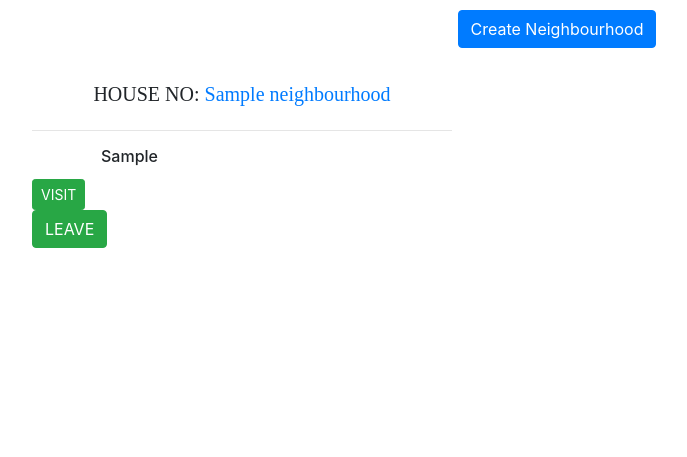
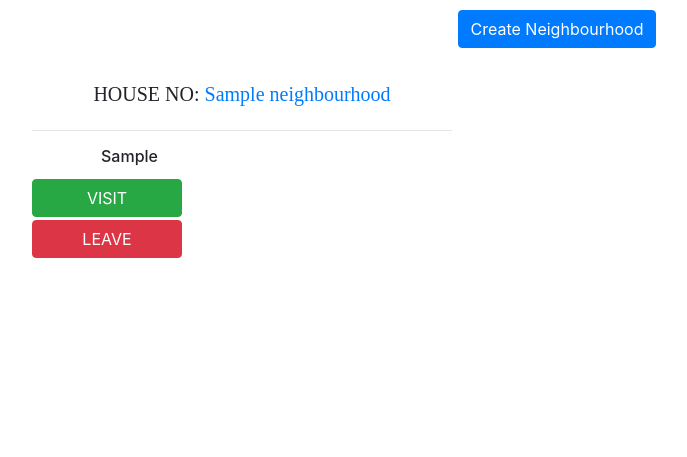
Before and after one commit to Jerry-Wemisiko/Neighbourhood, a Django app: page / in a window 1280 px wide. Shown: the part 72-529 px from the top of the page, without its empty margins (83-770 px from the left). Run offline with Django 3.2, Linux system fonts and the light colour scheme; a user stored in the database is signed in; tables that the repository leaves empty hold one stand-in row (values such as "Sample post"); some libraries are stand-ins or nearby versions; some web fonts are replaced.

Commit message:
finesse UI

```diff
--- a/magiccity/templates/index.html
+++ b/magiccity/templates/index.html
@@ -33,8 +33,10 @@
                     </div>
                     <div style="padding-top:1%;padding-bottom:1%">
                         {% if request.user.profile.neighbourhood == house %}
-                        <a href="{% url 'viewneighbourhood' house.id %}" class="btn btn-success btn-sm">VISIT</a><br>
-                        <a href="{% url 'exitneighbourhood' house.id %}" class="btn btn-success">LEAVE</a><br>
+                        <a style="width: 150px; margin-bottom: 3px;" href="{% url 'viewneighbourhood' house.id %}" class="btn btn-success btn-md">VISIT</a>
+
+                        <br>
+                        <a  style="width: 150px; href="{% url 'exitneighbourhood' house.id %}" class="btn btn-danger btn-md">LEAVE</a><br>
                         {% elif not request.user.profile.neighbourhood %}
                         <a href="{% url 'connect' house.id %}" class="btn btn-primary">JOIN</a>
                         {% endif %}
```
